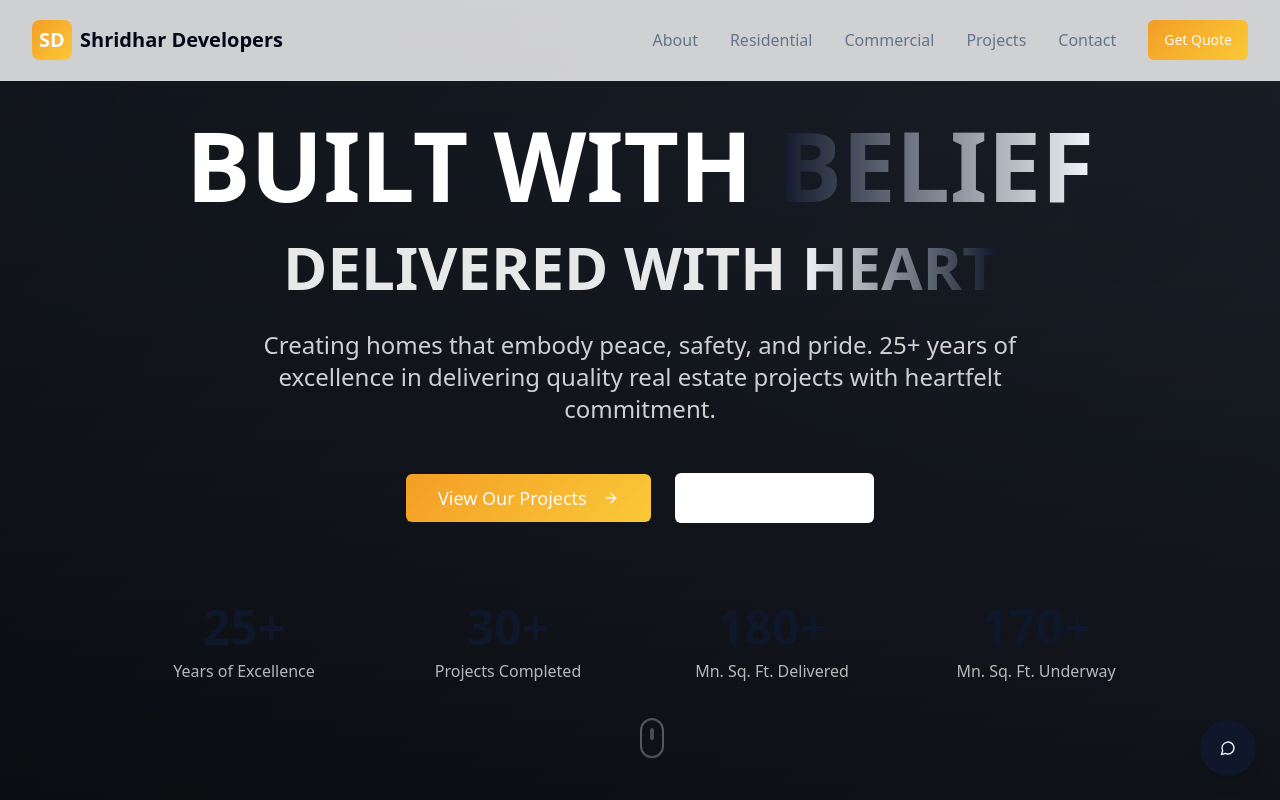
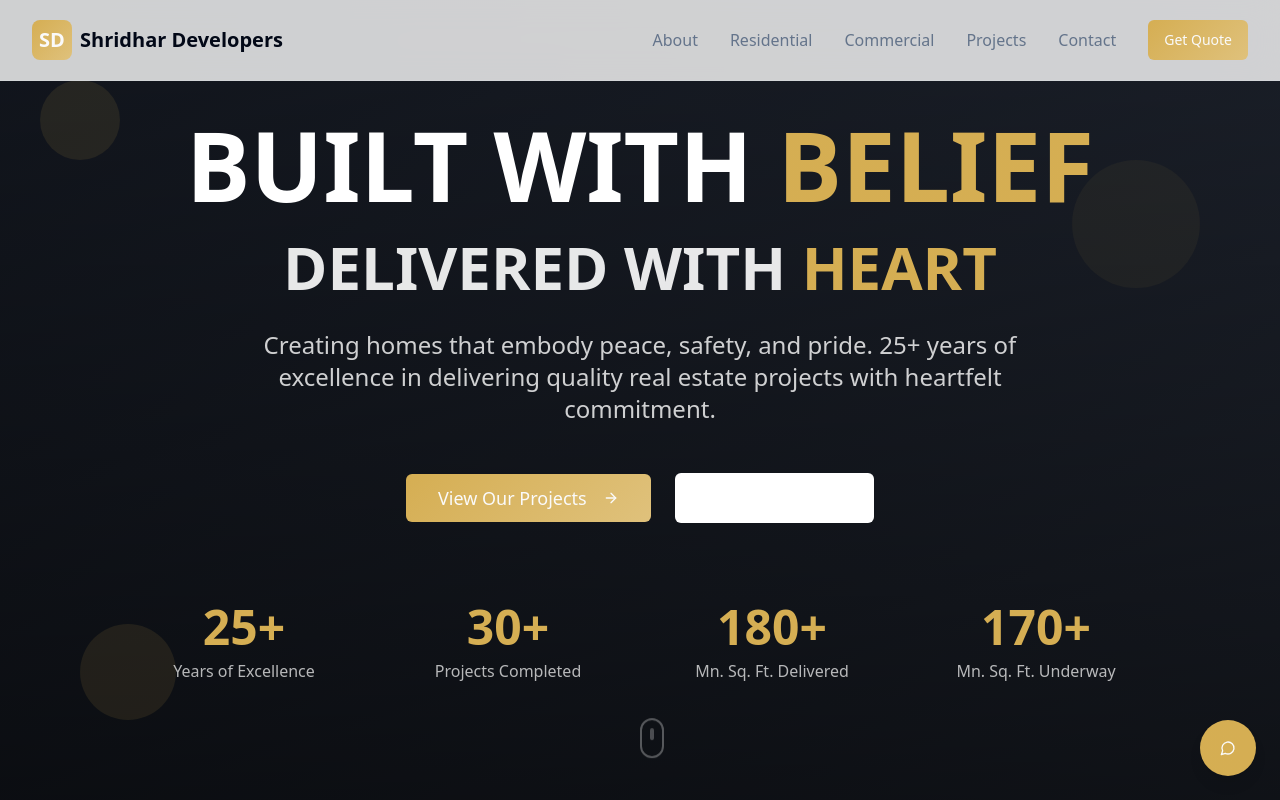
Before and after one commit to Iamsolo0023/project-supabase-link, a React (Vite) app: page / in a window 1280 px wide. Shown: the top 800 px of the page. Built offline with nearby package versions, Linux system fonts and the light colour scheme.

Commit message:
Apply gold color scheme
Apply the gold color scheme throughout the page.

```diff
--- a/src/index.css
+++ b/src/index.css
@@ -8,24 +8,24 @@ All colors MUST be HSL.
 
 @layer base {
   :root {
-    /* Modern real estate color palette */
-    --primary: 35 90% 55%;  /* Golden */
-    --primary-glow: 35 90% 65%;
+    /* Modern real estate color palette with gold primary */
+    --primary: 42 61% 58%;  /* Gold #d1a954 */
+    --primary-glow: 42 61% 68%;
     --primary-foreground: 0 0% 98%;
     --secondary: 220 25% 25%;  /* Dark blue-gray */
-    --accent: 45 95% 60%;  /* Bright gold */
+    --accent: 42 61% 58%;  /* Gold accent */
     --gold: 42 61% 58%;  /* Custom gold #d1a954 */
 
-    /* Real estate gradients */
-    --gradient-primary: linear-gradient(135deg, hsl(35 90% 55%), hsl(45 95% 60%));
+    /* Real estate gradients with gold */
+    --gradient-primary: linear-gradient(135deg, hsl(42 61% 58%), hsl(42 61% 68%));
     --gradient-hero: linear-gradient(135deg, hsl(220 25% 15%) 0%, hsl(220 20% 25%) 100%);
     --gradient-card: linear-gradient(145deg, rgba(255,255,255,0.05) 0%, rgba(255,255,255,0.02) 100%);
     --gradient-overlay: linear-gradient(to bottom, rgba(0,0,0,0.4), rgba(0,0,0,0.7));
 
-    /* Enhanced shadows */
+    /* Enhanced shadows with gold glow */
     --shadow-elegant: 0 10px 30px -10px hsl(220 25% 25% / 0.3);
     --shadow-card: 0 8px 32px -8px hsl(220 25% 25% / 0.2);
-    --shadow-glow: 0 0 40px hsl(35 90% 55% / 0.3);
+    --shadow-glow: 0 0 40px hsl(42 61% 58% / 0.3);
 
     /* Smooth transitions */
     --transition-smooth: all 0.4s cubic-bezier(0.4, 0, 0.2, 1);
@@ -39,8 +39,6 @@ All colors MUST be HSL.
     --popover: 0 0% 100%;
     --popover-foreground: 222.2 84% 4.9%;
 
-    --primary: 222.2 47.4% 11.2%;
-    --primary-foreground: 210 40% 98%;
 
     --secondary: 210 40% 96.1%;
     --secondary-foreground: 222.2 47.4% 11.2%;
@@ -48,8 +46,6 @@ All colors MUST be HSL.
     --muted: 210 40% 96.1%;
     --muted-foreground: 215.4 16.3% 46.9%;
 
-    --accent: 210 40% 96.1%;
-    --accent-foreground: 222.2 47.4% 11.2%;
 
     --destructive: 0 84.2% 60.2%;
     --destructive-foreground: 210 40% 98%;
@@ -87,8 +83,8 @@ All colors MUST be HSL.
     --popover: 222.2 84% 4.9%;
     --popover-foreground: 210 40% 98%;
 
-    --primary: 210 40% 98%;
-    --primary-foreground: 222.2 47.4% 11.2%;
+    --primary: 42 61% 58%;  /* Gold in dark mode */
+    --primary-foreground: 0 0% 98%;
 
     --secondary: 217.2 32.6% 17.5%;
     --secondary-foreground: 210 40% 98%;
@@ -96,8 +92,8 @@ All colors MUST be HSL.
     --muted: 217.2 32.6% 17.5%;
     --muted-foreground: 215 20.2% 65.1%;
 
-    --accent: 217.2 32.6% 17.5%;
-    --accent-foreground: 210 40% 98%;
+    --accent: 42 61% 58%;  /* Gold accent in dark mode */
+    --accent-foreground: 0 0% 98%;
 
     --destructive: 0 62.8% 30.6%;
     --destructive-foreground: 210 40% 98%;
```
